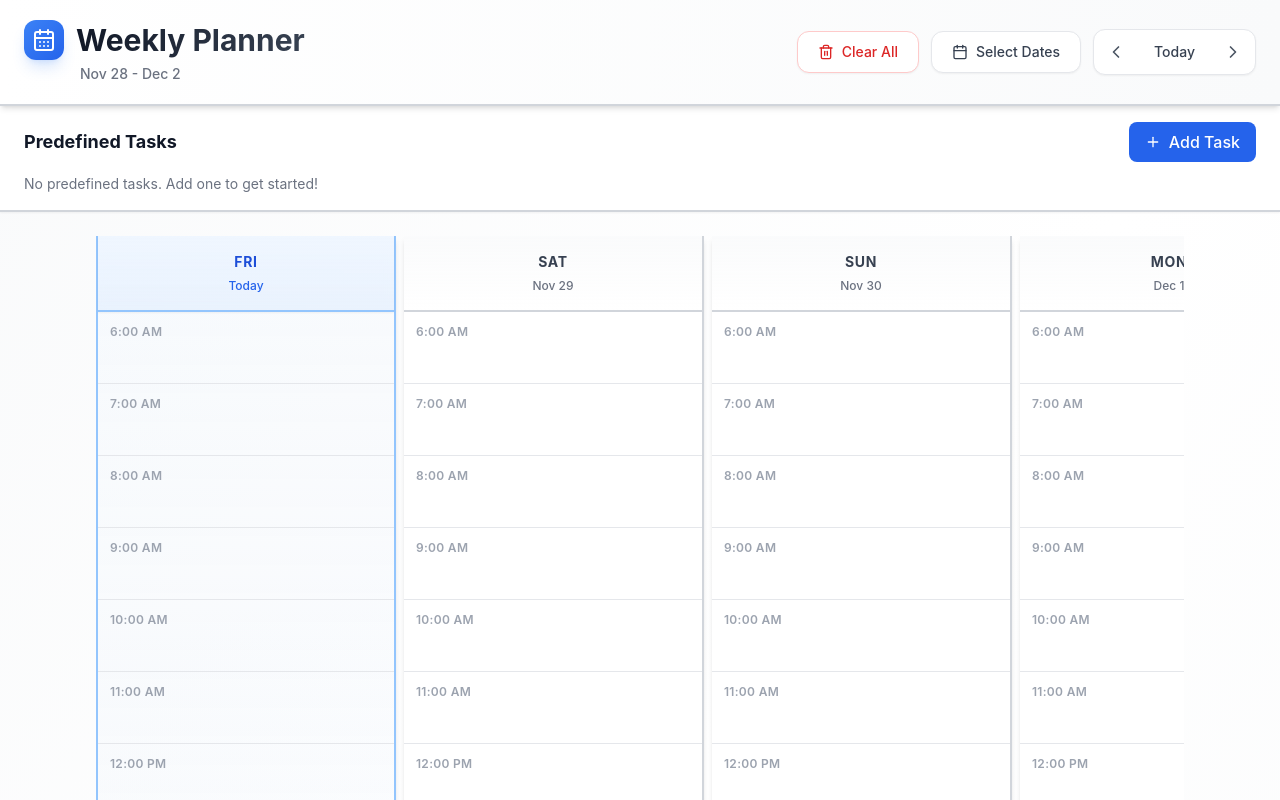
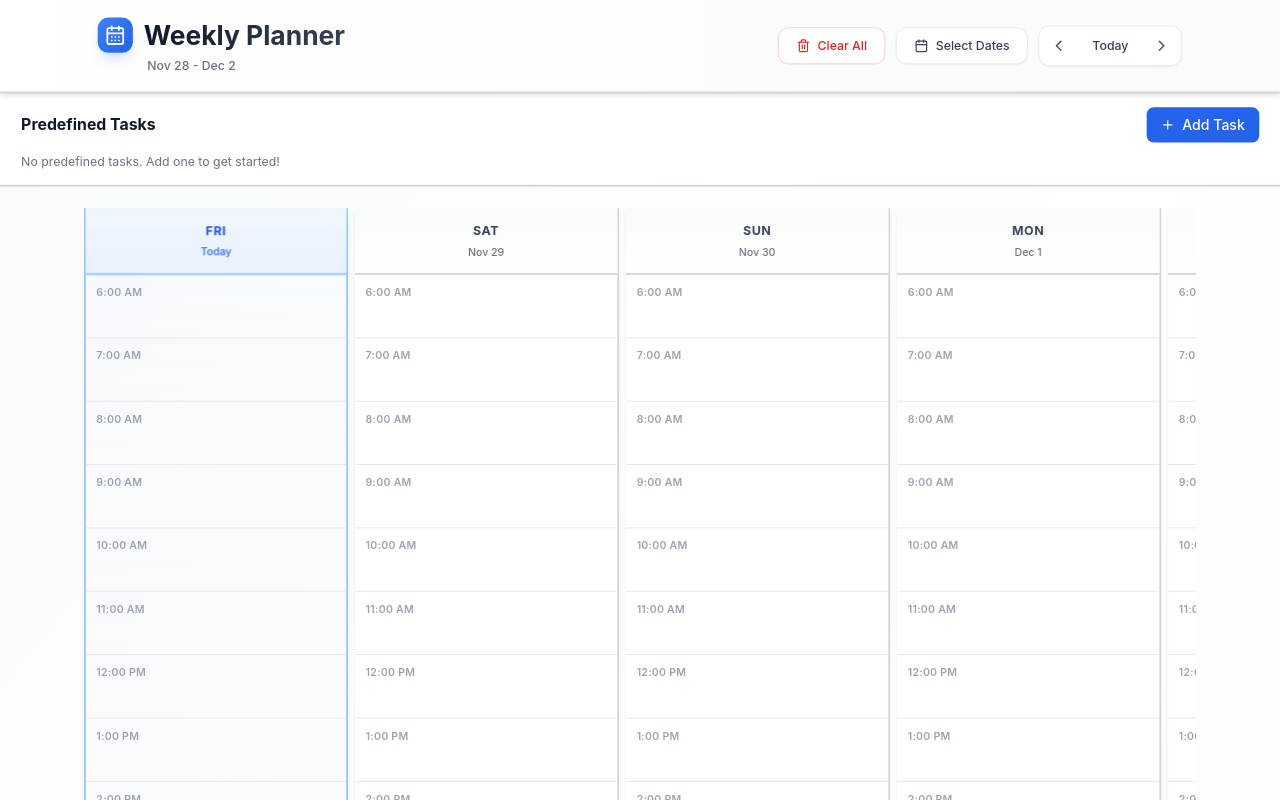
Before and after one commit to potate4/TODO, a React (Vite) app in the folder frontend/: page / in a window 1280 px wide. Shown: the top 800 px of the page. Built offline with nearby package versions, Linux system fonts and the light colour scheme.

Commit message:
scaled, today at load, highlighted today

```diff
--- a/frontend/src/App.tsx
+++ b/frontend/src/App.tsx
@@ -92,7 +92,15 @@ function AppContent() {
 
   return (
     <DndContext sensors={sensors} onDragStart={handleDragStart} onDragEnd={handleDragEnd}>
-      <div className="min-h-screen bg-gradient-to-br from-gray-50 via-white to-gray-50 dark:from-gray-950 dark:via-gray-900 dark:to-gray-950">
+      <div
+        className="min-h-screen bg-gradient-to-br from-gray-50 via-white to-gray-50 dark:from-gray-950 dark:via-gray-900 dark:to-gray-950"
+        style={{
+          transform: 'scale(0.88)',
+          transformOrigin: 'top left',
+          width: '113.64%',
+          height: '113.64%'
+        }}
+      >
         <Header />
         <PredefinedTasksPanel />
         <div className="w-full py-6">
```
